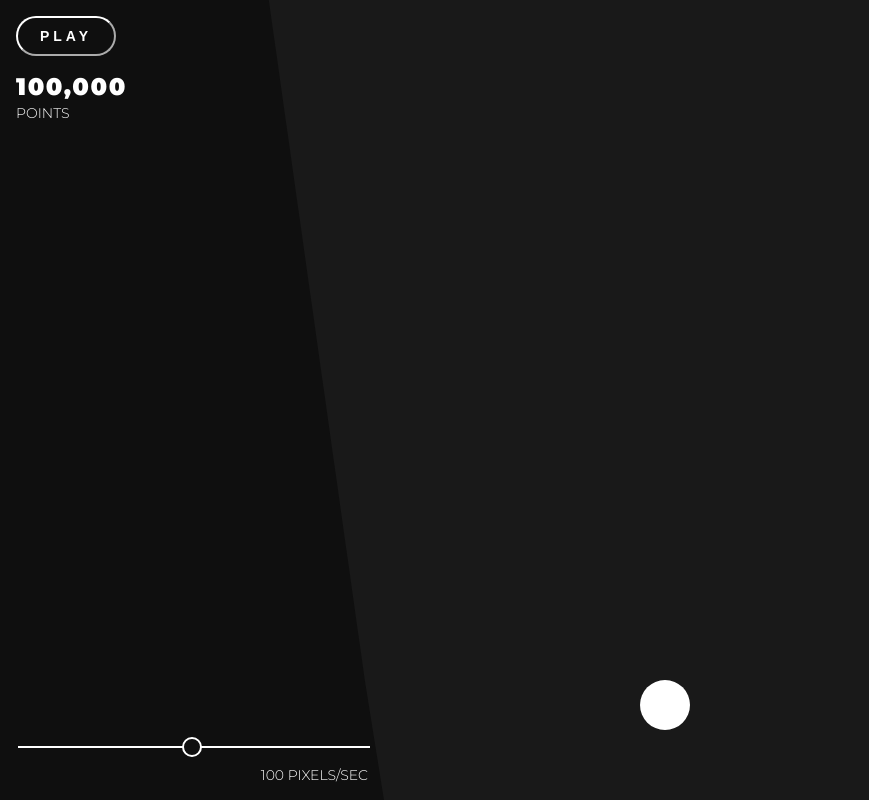
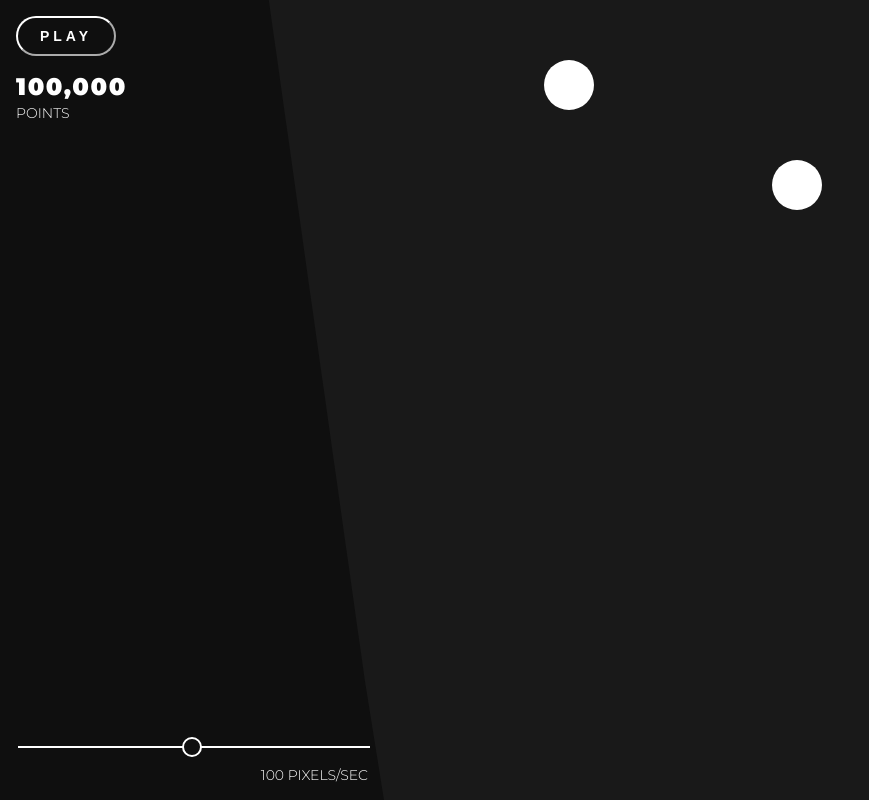
Before and after one commit to elkniwcire/falling-dots, a plain HTML site: page index.html in a window 1280 px wide. Both pictures are taken after a click on the button "PLAY". Shown: the whole page, without its empty margins (0-869 px from the left). Drawn offline with Linux system fonts and the light colour scheme.

Commit message:
- dots created every second - dots move upon creation - dots appear at random left position

```diff
--- a/index.html
+++ b/index.html
@@ -12,14 +12,14 @@
 
     <main>
         <section id="dashboard">
-            <div id="left"><button id="play-pause-button" onclick="ballDrop()">Play</button></div>
+            <div id="left"><button id="play-pause-button" onclick="play()">Play</button></div>
             <div id="right">
                 <span id="score">100,000</span>
                 <p class="subtitle">Points</p>
             </div>
         </section>
         <section id="ball-container">
-            <a href="#" class="dot" id="dot"></a>
+            <!-- <a href="#" class="dot" id="dot"></a> -->
         </section>
         <section id="bottom">
             <span id="slider-container">
--- a/index.js
+++ b/index.js
@@ -1,13 +1,104 @@
-function ballDrop() {
-    var elem = document.getElementById("dot");
-    var pos = -20;
-    var id = setInterval(frame, 1);
-    function frame() {
-      if (pos == window.innerHeight) {
-        clearInterval(id);
-      } else {
-        pos++;
-        elem.style.top = pos + 'px';
-      }
+
+/* function createDots() {
+    var id = setInterval(createDots, 1000);
+}
+
+function moveDots(){
+    var dots = document.getElementsByClassName("dot");
+    var i;
+    for (i = 0; i < dots.length; i++) {
+        var dot = dots[i];
+        var position = dot.offsetTop;
+
+        var id = setInterval(frame, 10);
+        function frame() {
+            if (position == 350) {
+                clearInterval(id);
+            } else {
+              position++;
+              dot.style.top = position + 'px';
+            }
+          }
+
+    }
+} */
+
+function createDot() {
+    var dot = document.createElement("a"); //create element
+    dot.className = "dot"; //giving it class dot
+    var ballContainer = document.getElementById("ball-container");
+    var min = ballContainer.offsetLeft;
+    var max = ballContainer.clientWidth - 50;
+    var random = Math.floor((Math.random() * max) + min);
+    var newPositionLeft = dot.offsetLeft + random;
+    dot.style.left = newPositionLeft + 'px';
+    var element = document.getElementById("ball-container"); // finding ball container
+    element.appendChild(dot); //adding dot
+    var dots = document.getElementsByClassName("dot");
+    var thisDot = dots[dots.length - 1];
+    moveDot(thisDot);
+}
+
+function moveDot(dot) {
+    var position = dot.offsetTop;
+
+        var id = setInterval(frame, 10);
+        function frame() {
+            if (position == 1000) {
+              clearInterval(id);
+            } else {
+              position++;
+              dot.style.top = position + 'px';
+            }
+          }
+}
+
+/* function moveDots() {
+    var dots = document.getElementsByClassName("dot");
+    var i;
+    for (i = 0; i < dots.length; i++) {
+        var dot = dots[i];
+        var position = dot.offsetTop;
+
+        var id = setInterval(frame, 10);
+        function frame() {
+            if (position == 350) {
+                clearInterval(id);
+            } else {
+              position++;
+              dot.style.top = position + 'px';
+            }
+          }
+
+    }
+} */
+
+function play() {
+    setInterval(createDot, 1000);
+}
+
+/* function moveDot(dot) {
+
+    var position = dot.offsetTop;
+
+    if (position == 500) {
+      clearInterval(id);
+    } else {
+      position = position + 1;
+      console.log(dot.offsetTop);
+      dot.style.top = position + 'px';
     }
   }
+
+function dotDrop() {
+    createDot(); //create dot
+
+    var dots = document.getElementsByClassName("dot"); //putting all dots into array
+    var i; // counter
+    for (i = 0; i < dots.length; i++) {
+
+        var dot = dots[i];
+
+        var id = setInterval(moveDot.bind(null,dot),10);
+    }
+  } */
--- a/style.scss
+++ b/style.scss
@@ -160,8 +160,7 @@ body {
             border-radius: 50%;
             background-color: color(accent);
             position: absolute;
-            top: 50%;
-            left: 50%;
+            top: -20px;
             z-index: 0;
 
             &:hover {
```
Also changed, not shown: style.css, 1 other file.
